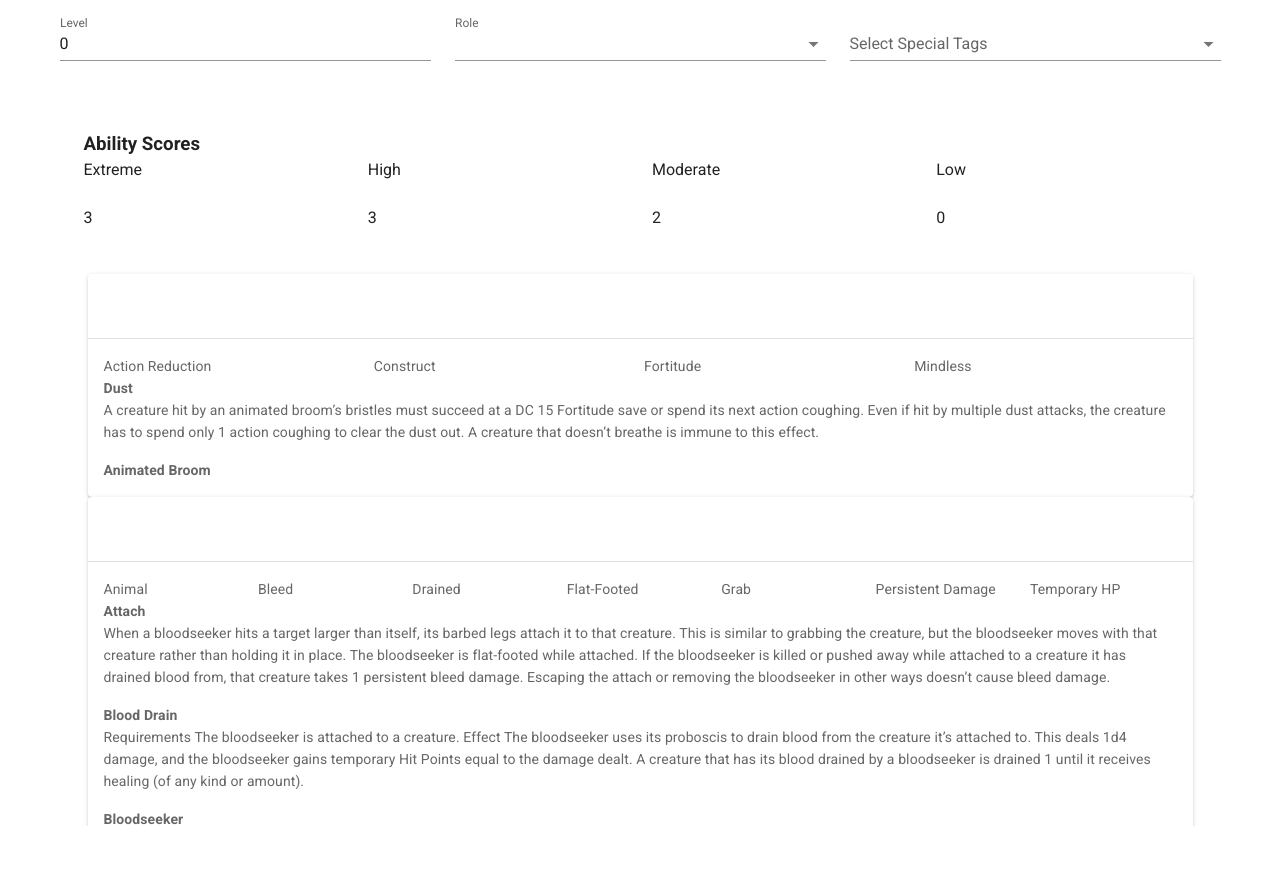
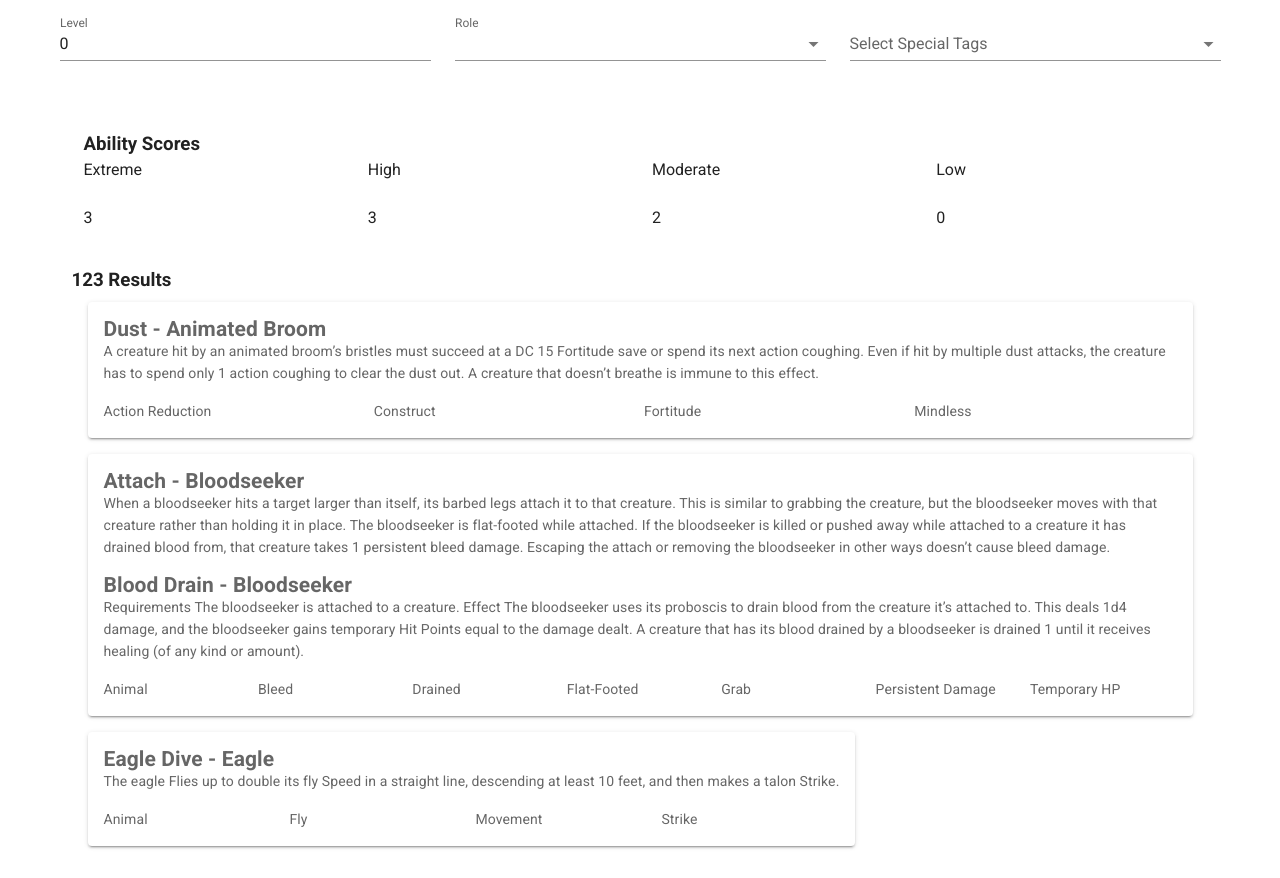
Before and after one commit to allens1015/2emonsterroles, a Vue app: page / in a window 1280 px wide. Before the commit the page ends 850 px from the top, so only its background shows below. Built offline with nearby package versions, Linux system fonts and the light colour scheme.

Commit message:
Little more robust

```diff
--- a/src/components/MonsterSpecials.vue
+++ b/src/components/MonsterSpecials.vue
@@ -1,15 +1,22 @@
 <template>
   <v-container>
+    <h3>{{ selectedSpecials.length }} Results</h3>
     <v-list class="special-list">
       <v-list-item
         v-for="(item,i) in selectedSpecials"
         :key="i"
       >
-        <v-card>
-          <v-banner>
-            <v-card-title>{{ item.name }}</v-card-title>
-          </v-banner>
+        <v-card
+          class="special-result-card"
+        >
           <v-card-text>
+            <div
+              v-for="(text,j) in item.content"
+              :key="j"
+            >
+              <h2>{{ text.name }} - {{ item.source }}</h2>
+              <p>{{ text.text }}</p>
+            </div>
             <div>
               <v-row
                 dense
@@ -24,14 +31,6 @@
                 </v-col>
               </v-row>
             </div>
-            <div
-              v-for="(text,j) in item.content"
-              :key="j"
-            >
-              <h4>{{ text.name }}</h4>
-              <p>{{ text.text }}</p>
-            </div>
-            <h4>{{ item.source }}</h4>
           </v-card-text>
 
         </v-card>
@@ -79,6 +78,9 @@ export default ({
     max-height: 70vh;
     overflow-y: scroll;
   }
+  .special-result-card {
+    margin-bottom: 1em;
+  }
   .bold {
     font-weight: bold;
   }
```
